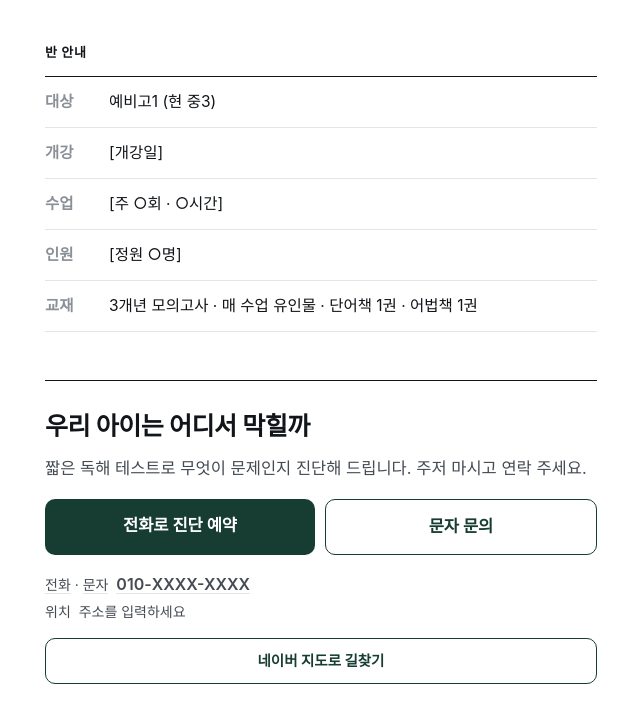
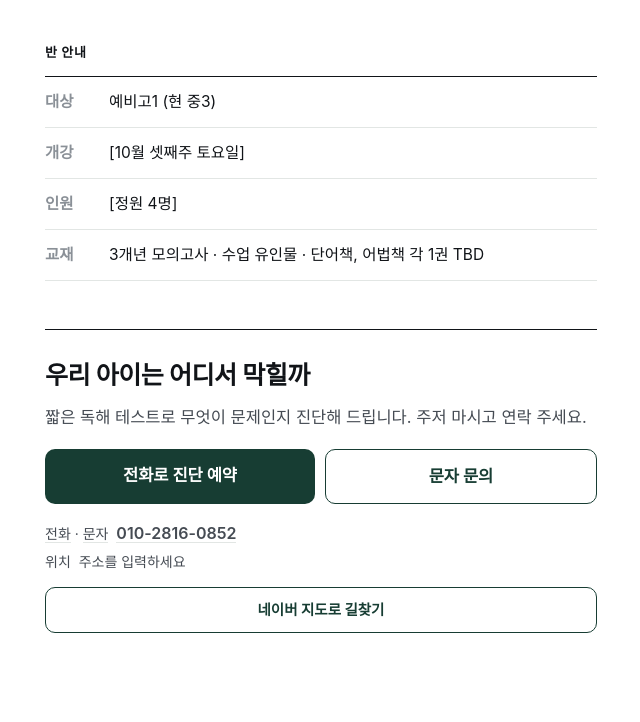
Before and after one commit to chirpin-ed/q-english-dev, a plain HTML site: page index.html in a window 1280 px wide. Shown: the part 2314-3036 px from the top of the page, without its empty margins (319-959 px from the left). Drawn offline with Linux system fonts and the light colour scheme; a web font is replaced by a local one.

Commit message:
Update index.html

```diff
--- a/index.html
+++ b/index.html
@@ -372,9 +372,9 @@ code{font-family:inherit;font-weight:600}
 <!-- ═══════════════ 여기만 채우면 됩니다 ═══════════════ -->
 <script>
 const INFO = {
-  phone:   "010-XXXX-XXXX",          // 화면에 보일 번호
+  phone:   "010-2816-0852",          // 화면에 보일 번호
   address: "주소를 입력하세요",        // 예: 서울시 ○○구 ○○로 00, 0층
-  mapUrl:  "",                        // 네이버 지도 공유 링크. 비우면 주소 검색으로 연결 ([오시는 길] 버튼도 이 링크)
+  mapUrl:  "https://map.naver.com/p/search/%ED%81%90%20%EC%98%81%EC%96%B4%EA%B5%90%EC%8A%B5%EC%86%8C/place/1295771694?c=15.00,0,0,0,dh&placePath=%2Fhome%3Fbk_query%3D%ED%81%90%20%EC%98%81%EC%96%B4%EA%B5%90%EC%8A%B5%EC%86%8C%26entry%3Dbmp%26from%3Dmap%26fromPanelNum%3D2%26timestamp%3D202610011300%26locale%3Dko%26svcName%3Dmap_pcv5%26searchText%3D%ED%81%90%20%EC%98%81%EC%96%B4%EA%B5%90%EC%8A%B5%EC%86%8C",                        // 네이버 지도 공유 링크. 비우면 주소 검색으로 연결 ([오시는 길] 버튼도 이 링크)
   mapKakao: "",                       // 카카오(다음) 지도 공유 링크. 비우면 주소 검색으로 연결
   mapGoogle: "",                      // 구글 지도 공유 링크. 비우면 주소 검색으로 연결
   hours:   ""                         // 예: 상담 가능 시간 평일 14:00–22:00 (비우면 안 보임)
@@ -382,10 +382,9 @@ const INFO = {
 // 반 정보 — 첫 화면 '반 안내'에 그대로 찍힙니다
 const CLASS = [
   ["대상",   "예비고1 (현 중3)"],
-  ["개강",   "[개강일]"],
-  ["수업",   "[주 ○회 · ○시간]"],
-  ["인원",   "[정원 ○명]"],
-  ["교재",   "3개년 모의고사 · 매 수업 유인물 · 단어책 1권 · 어법책 1권"]
+  ["개강",   "[10월 셋째주 토요일]"],
+  ["인원",   "[정원 4명]"],
+  ["교재",   "3개년 모의고사 · 수업 유인물 · 단어책, 어법책 각 1권 TBD"]
 ];
 // 예시 링크 — 비워 두면 '준비 중'으로 표시됩니다
 const LINKS = {
```
